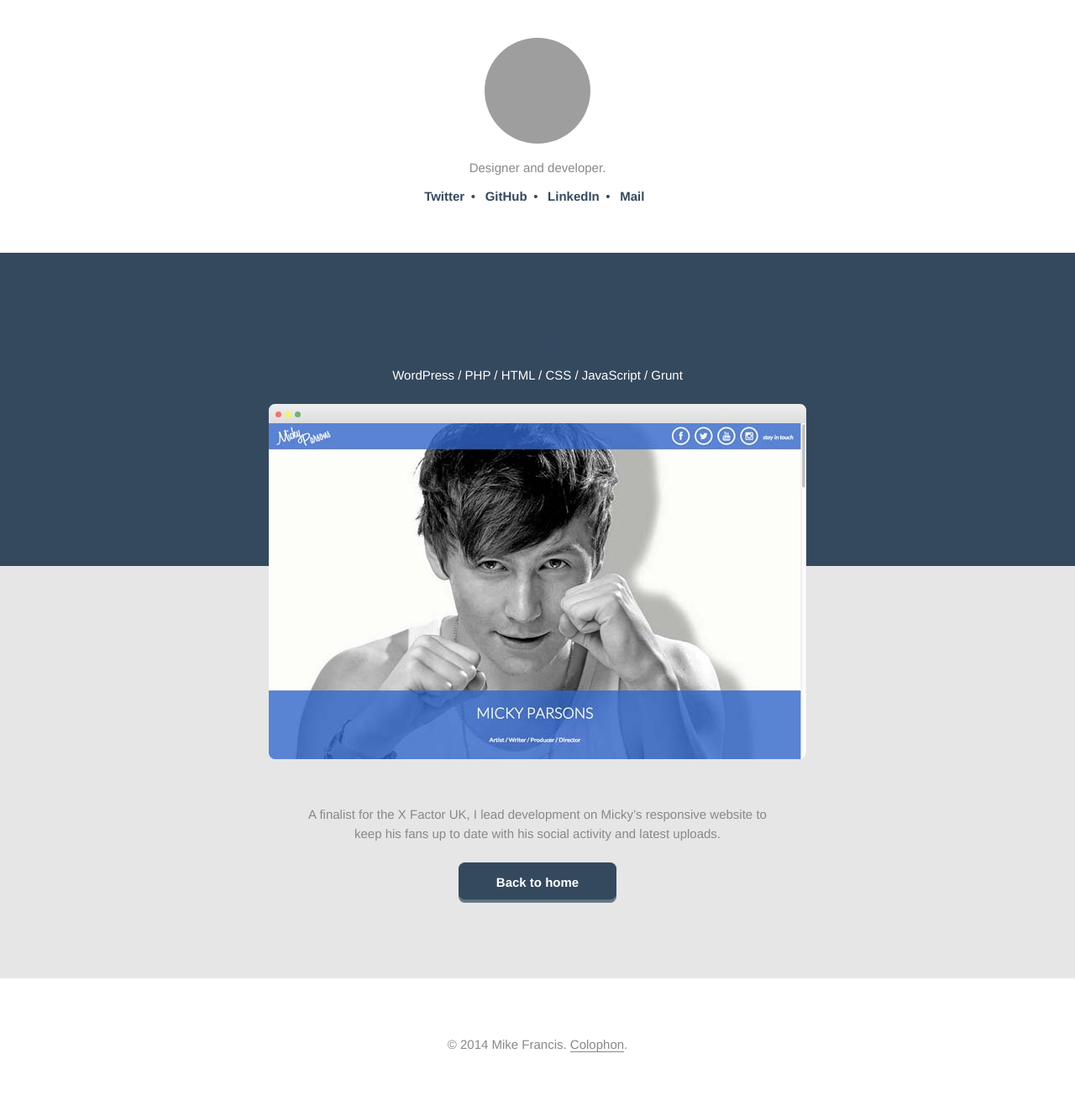
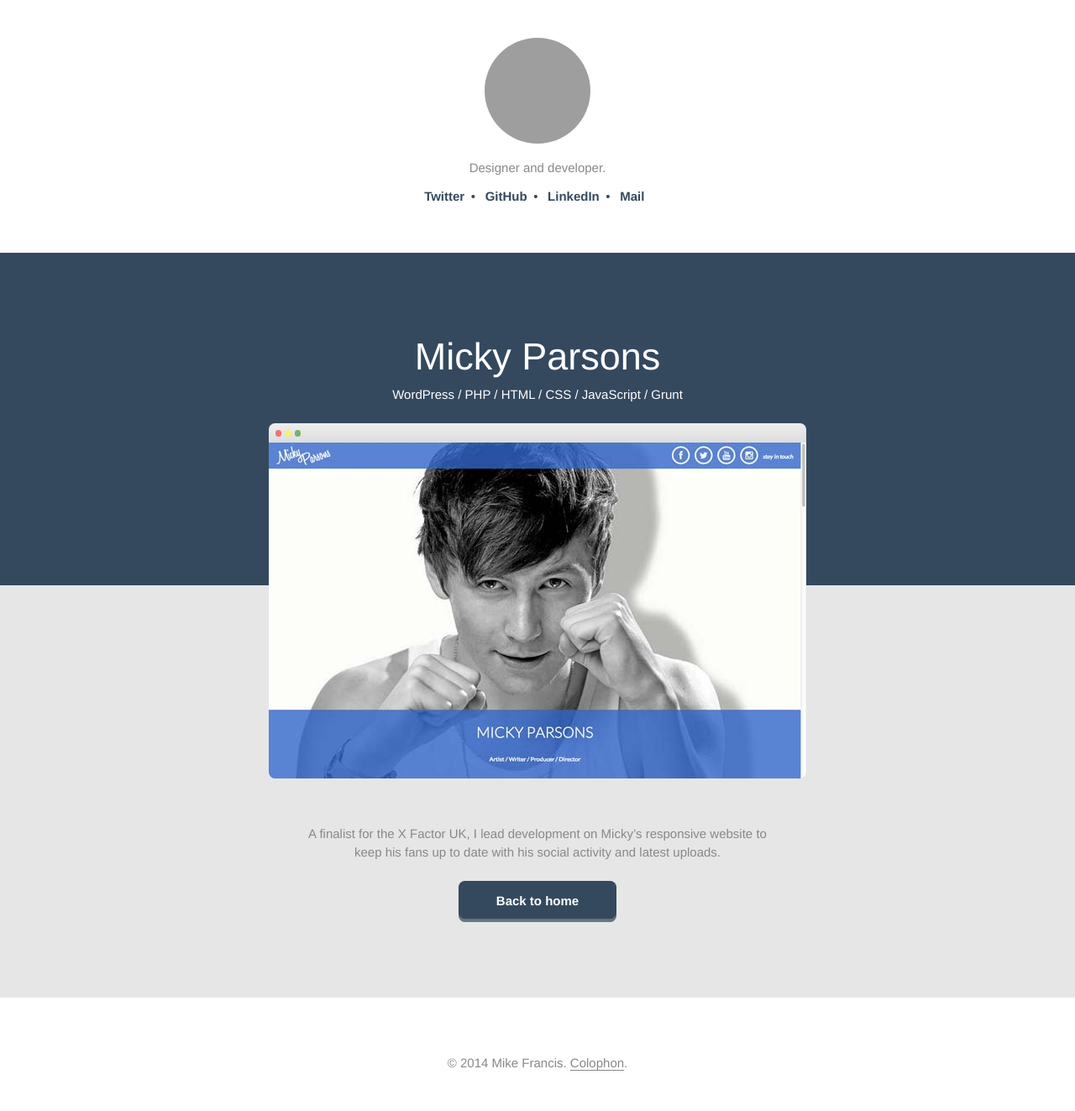
Before and after one commit to mikefrancis/mikefrancis.dev, a Jekyll site: the page built from _posts/2014-01-01-micky-parsons.md, in a window 1280 px wide. Shown: the whole page at 84% size. Built offline with Jekyll 4.4.1, drawn with Linux system fonts in a browser that asks for light colours; nearby versions of some CDN libraries; before the commit the page ends 1300 px from its top, so only the background shows below that; grey boxes are pictures that could not be loaded.

Commit message:
Update post.html

```diff
--- a/_layouts/post.html
+++ b/_layouts/post.html
@@ -5,7 +5,7 @@ layout: default
   <article class="project project--single">
     <section class="section section--intro">
       <div class="container">
-        <h1 class="project__title">{{ page.title }}</h1>
+        <h1 class="section__title">{{ page.title }}</h1>
         <p>{{ page.tags | join: ' / ' }}</p>
         <div class="window">
           <div class="window__header">
```
